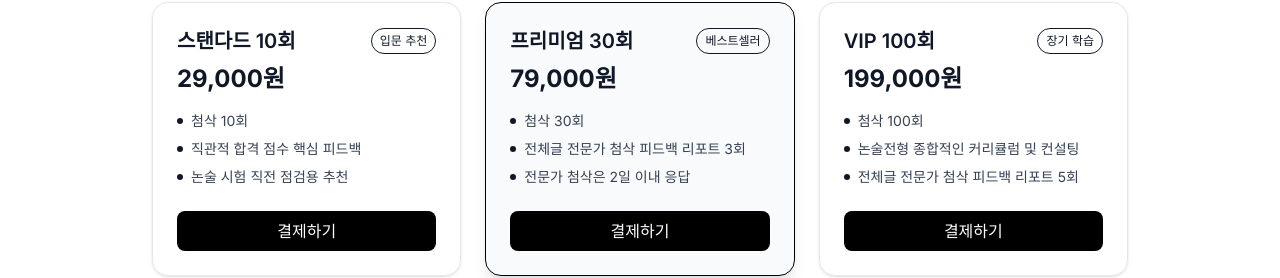
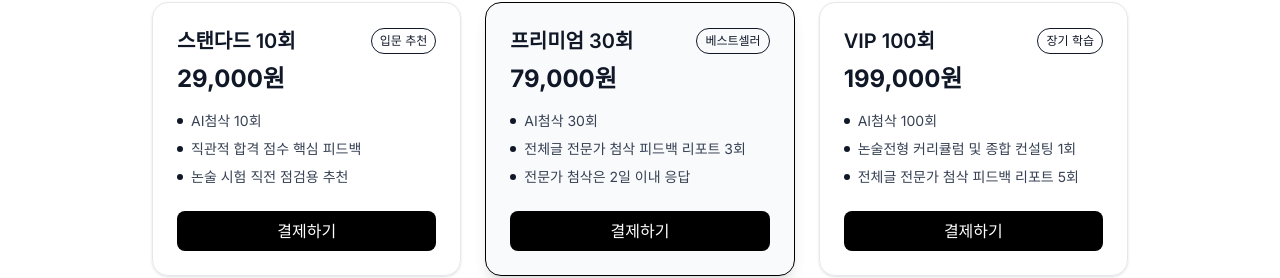
Before and after one commit to SHTH-AGI-LAB/shth-essay, a Next.js app: page /payment in a window 1280 px wide. Shown: the part 239-517 px from the top of the page. Built offline with nearby package versions, Linux system fonts and the light colour scheme; no server answers.

Commit message:
페이지 수정

```diff
--- a/src/app/payment/page.tsx
+++ b/src/app/payment/page.tsx
@@ -9,7 +9,7 @@ const PLANS = [
     price: "29,000원",
     badge: "입문 추천",
     bullets: [
-      "첨삭 10회",
+      "AI첨삭 10회",
       "직관적 합격 점수 핵심 피드백",
       "논술 시험 직전 점검용 추천",
     ],
@@ -20,7 +20,7 @@ const PLANS = [
     price: "79,000원",
     badge: "베스트셀러",
     bullets: [
-      "첨삭 30회",
+      "AI첨삭 30회",
       "전체글 전문가 첨삭 피드백 리포트 3회",
       "전문가 첨삭은 2일 이내 응답",
     ],
@@ -32,8 +32,8 @@ const PLANS = [
     price: "199,000원",
     badge: "장기 학습",
     bullets: [
-      "첨삭 100회",
-      "논술전형 종합적인 커리큘럼 및 컨설팅",
+      "AI첨삭 100회",
+      "논술전형 커리큘럼 및 종합 컨설팅 1회",
       "전체글 전문가 첨삭 피드백 리포트 5회",
     ],
   },
```
